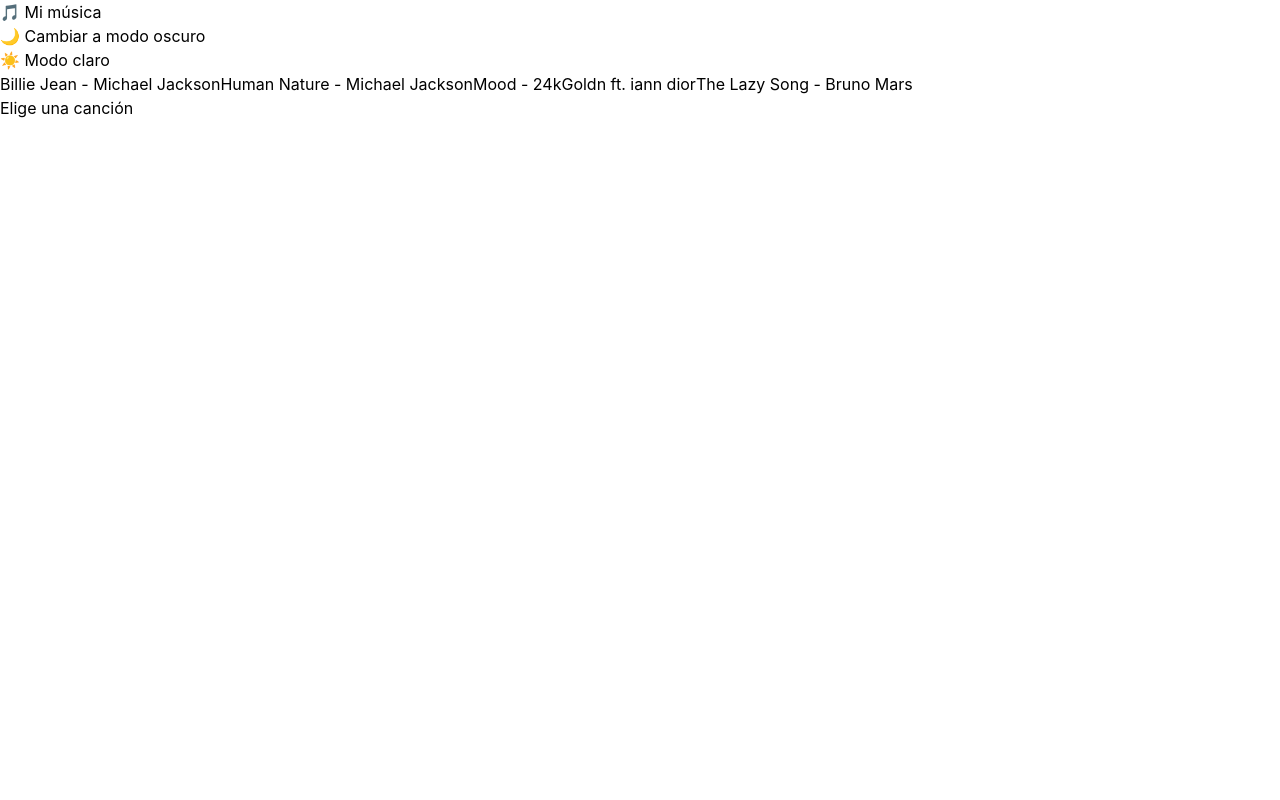
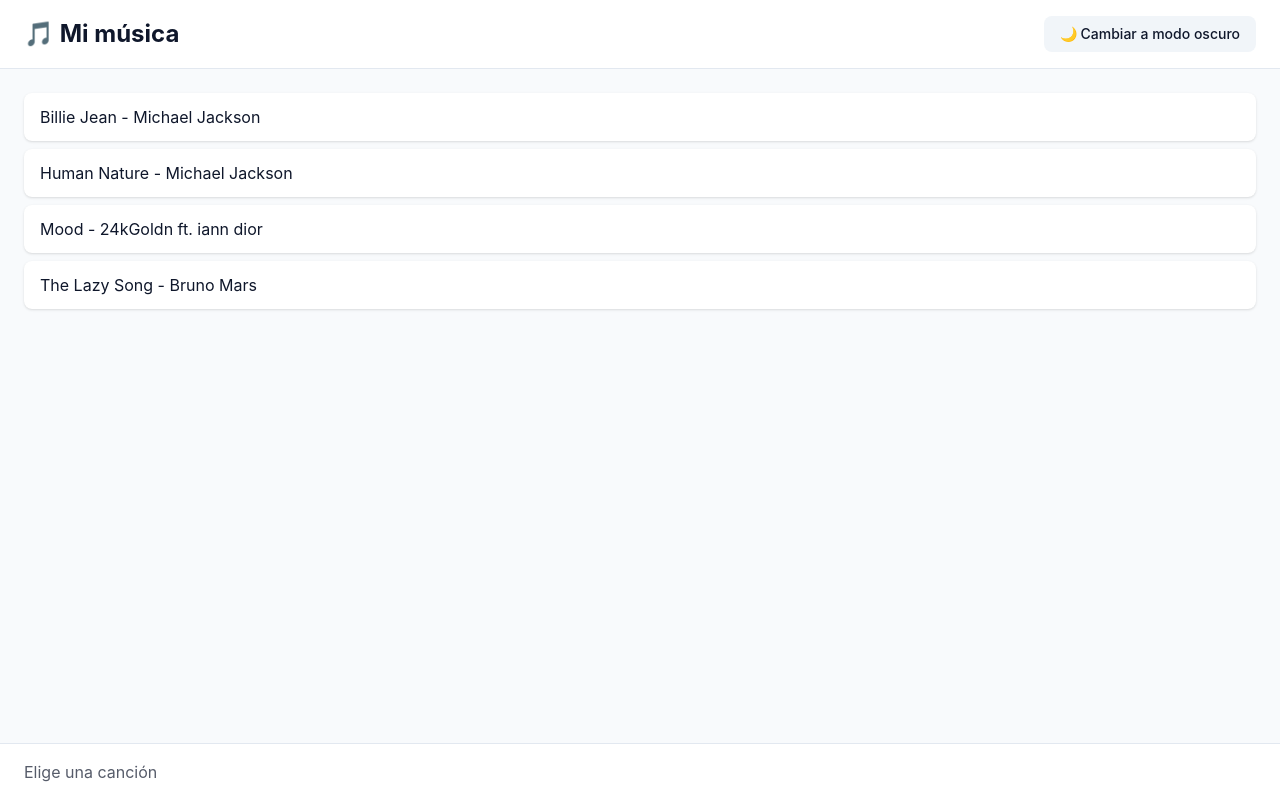
Before and after one commit to mariodinamarcap/musica, a React (Vite) app: page / in a window 1280 px wide. Built offline with nearby package versions, Linux system fonts and the light colour scheme.

Commit message:
feat: agregar estilos y modo oscuro con Tailwind

```diff
--- a/src/App.jsx
+++ b/src/App.jsx
@@ -6,9 +6,7 @@
 import { Reproductor } from "./componentes/Reproductor"
 
 function App() {
-
   const [modoOscuro, setModoOscuro] = useState(false)
-
 
   const [cancionActual, setCancionActual] = useState(null)
   const [estaSonando, setEstaSonando] = useState(false)
@@ -18,10 +16,15 @@
       <ReproduccionContext.Provider
         value={{ cancionActual, setCancionActual, estaSonando, setEstaSonando }}
       >
-        <Encabezado />
-        <p>{modoOscuro ? "🌙 Modo oscuro" : "☀️ Modo claro"}</p>
-        <ListaCanciones />
-        <Reproductor />
+        <main
+          className={`flex min-h-screen flex-col ${
+            modoOscuro ? "bg-slate-900 text-slate-100" : "bg-slate-50 text-slate-900"
+          }`}
+        >
+          <Encabezado />
+          <ListaCanciones />
+          <Reproductor />
+        </main>
       </ReproduccionContext.Provider>
     </ModoContext.Provider>
   )
--- a/src/componentes/Encabezado.jsx
+++ b/src/componentes/Encabezado.jsx
@@ -2,15 +2,24 @@
 import { ModoContext } from "../context/ModoContext"
 
 export const Encabezado = () => {
-
+  // 📻 Sintoniza la pizarra del modo y saca el dato y el interruptor
   const { modoOscuro, setModoOscuro } = useContext(ModoContext)
 
   return (
-        <header>
-            <h1>🎵 Mi música</h1>
+    <header
+      className={`flex items-center justify-between border-b px-6 py-4 ${
+        modoOscuro ? "border-slate-700 bg-slate-800" : "border-slate-200 bg-white"
+      }`}
+    >
+      <h1 className="text-2xl font-bold">🎵 Mi música</h1>
 
       {/* 💡 El interruptor: cada clic pone lo contrario */}
-            <button onClick={() => setModoOscuro(!modoOscuro)}>
+      <button
+        onClick={() => setModoOscuro(!modoOscuro)}
+        className={`rounded-lg px-4 py-2 text-sm font-medium ${
+          modoOscuro ? "bg-slate-700 hover:bg-slate-600" : "bg-slate-100 hover:bg-slate-200"
+        }`}
+      >
         {modoOscuro ? "☀️ Cambiar a modo claro" : "🌙 Cambiar a modo oscuro"}
       </button>
     </header>
--- a/src/componentes/FilaCancion.jsx
+++ b/src/componentes/FilaCancion.jsx
@@ -1,8 +1,10 @@
 import { useContext } from "react"
 import { ReproduccionContext } from "../context/ReproduccionContext"
+import { ModoContext } from "../context/ModoContext"
 
 export const FilaCancion = ({ cancion }) => {
     const { cancionActual, setCancionActual, setEstaSonando } = useContext(ReproduccionContext)
+    const { modoOscuro } = useContext(ModoContext)
 
     // ¿Esta fila es la que está sonando?
     const esLaQueSuena = cancion.id === cancionActual?.id
@@ -13,6 +15,13 @@
                 setCancionActual(cancion)
                 setEstaSonando(true)
             }}
+            className={`w-full rounded-lg px-4 py-3 text-left ${
+                esLaQueSuena
+                    ? "bg-violet-500 text-white"
+                    : modoOscuro
+                    ? "bg-slate-800 hover:bg-slate-700"
+                    : "bg-white shadow-sm hover:bg-slate-100"
+            }`}
         >
             {esLaQueSuena ? "🎶 " : ""}
             {cancion.titulo} - {cancion.artista}
--- a/src/componentes/ListaCanciones.jsx
+++ b/src/componentes/ListaCanciones.jsx
@@ -3,6 +3,8 @@
 
 export const ListaCanciones = () => {
   return (
-    canciones.map(cancion => <FilaCancion key={cancion.id} cancion={cancion} />)
+    <section className="flex flex-1 flex-col gap-2 p-6">
+      {canciones.map(cancion => <FilaCancion key={cancion.id} cancion={cancion} />)}
+    </section>
   )
 }
--- a/src/componentes/Reproductor.jsx
+++ b/src/componentes/Reproductor.jsx
@@ -1,20 +1,29 @@
 import { useContext } from "react"
 import { ReproduccionContext } from "../context/ReproduccionContext"
+import { ModoContext } from "../context/ModoContext"
 
 export const Reproductor = () => {
     const { cancionActual, estaSonando, setEstaSonando } = useContext(ReproduccionContext)
+    const { modoOscuro } = useContext(ModoContext)
 
     return (
-        <footer>
+        <footer
+            className={`sticky bottom-0 flex items-center justify-between border-t px-6 py-4 ${
+                modoOscuro ? "border-slate-700 bg-slate-800" : "border-slate-200 bg-white"
+            }`}
+        >
             {cancionActual ? (
                 <>
-                    <p>{cancionActual.titulo} - {cancionActual.artista}</p>
-                    <button onClick={() => setEstaSonando(!estaSonando)}>
+                    <p className="font-medium">{cancionActual.titulo} - {cancionActual.artista}</p>
+                    <button
+                        onClick={() => setEstaSonando(!estaSonando)}
+                        className="rounded-full bg-violet-500 px-5 py-2 font-medium text-white hover:bg-violet-600"
+                    >
                         {estaSonando ? "⏸️ Pausar" : "▶️ Reanudar"}
                     </button>
                 </>
             ) : (
-                <p>Elige una canción</p>
+                <p className="opacity-70">Elige una canción</p>
             )}
         </footer>
     )
```
Lines whose indentation alone changed are shown as unchanged.
